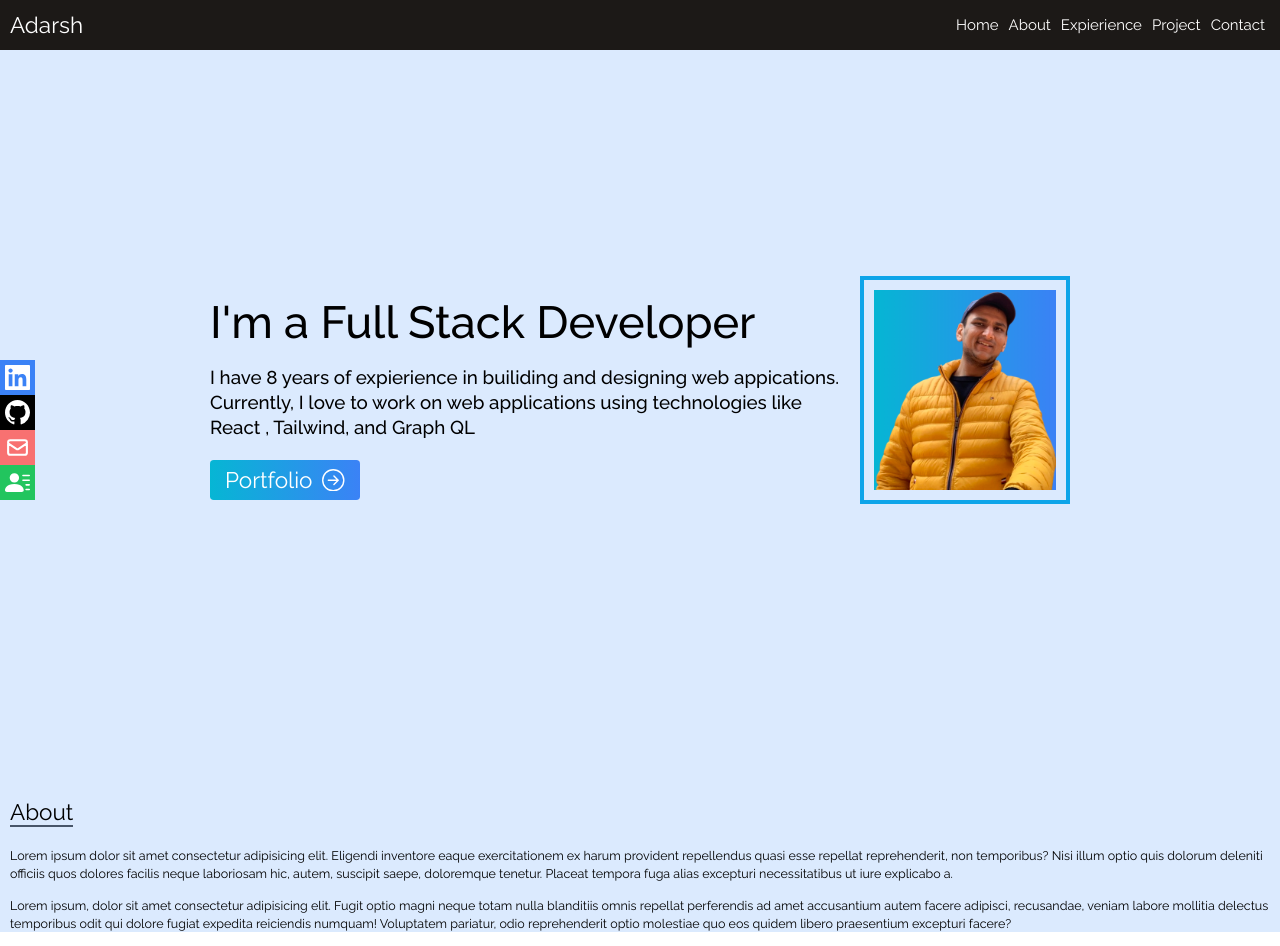
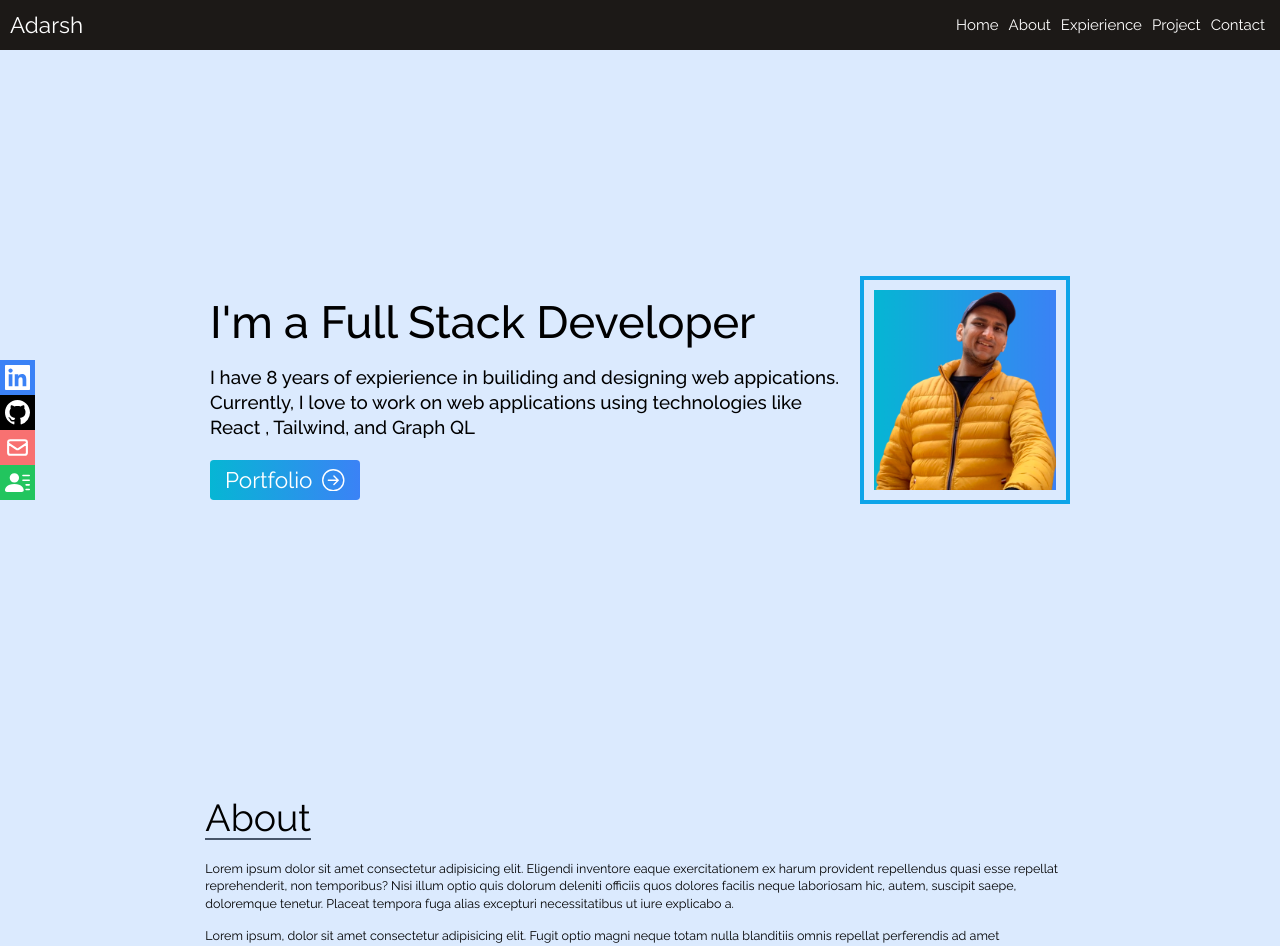
Before and after one commit to aadarsh10c/portfolio-project, a React (Vite) app: page / in a window 1280 px wide. Shown: the top 946 px of the page. Built offline with nearby package versions, Linux system fonts and the light colour scheme.

Commit message:
Modified the Social links

```diff
--- a/src/components/About.jsx
+++ b/src/components/About.jsx
@@ -3,8 +3,9 @@ import React from "react";
 export default function About(){
     return(
         <div name='About'
-             className="bg-blue-100 px-4">
-            <h1 className="text-4xl border-b-2 border-slate-600 w-fit mb-8">
+             className="bg-blue-100 px-4 ">
+             <div className="max-w-[69%] mx-auto">
+                <h1 className="text-6xl border-b-2 border-slate-600 w-fit mb-8">
                     About
                 </h1>
                 <p className="text-xl">
@@ -15,5 +16,6 @@ export default function About(){
                     Lorem ipsum, dolor sit amet consectetur adipisicing elit. Fugit optio magni neque totam nulla blanditiis omnis repellat perferendis ad amet accusantium autem facere adipisci, recusandae, veniam labore mollitia delectus temporibus odit qui dolore fugiat expedita reiciendis numquam! Voluptatem pariatur, odio reprehenderit optio molestiae quo eos quidem libero praesentium excepturi facere?
                 </p>
             </div>
+        </div>
     )
 }
--- a/src/components/SocialLinks.jsx
+++ b/src/components/SocialLinks.jsx
@@ -68,7 +68,7 @@ export default function SocialLinks(){
     return(
         <div>
             <ul className="flex items-center justify-around w-screen h-20 fixed -bottom-4
-                            md:absolute md:top-[45%] md:left-0 md:flex md:flex-col md:items-start">
+                             md:top-[45%] md:left-0 md:flex md:flex-col md:items-start">
                 { linkList }
             </ul>
         </div>
```
Lines whose indentation alone changed are shown as unchanged.
